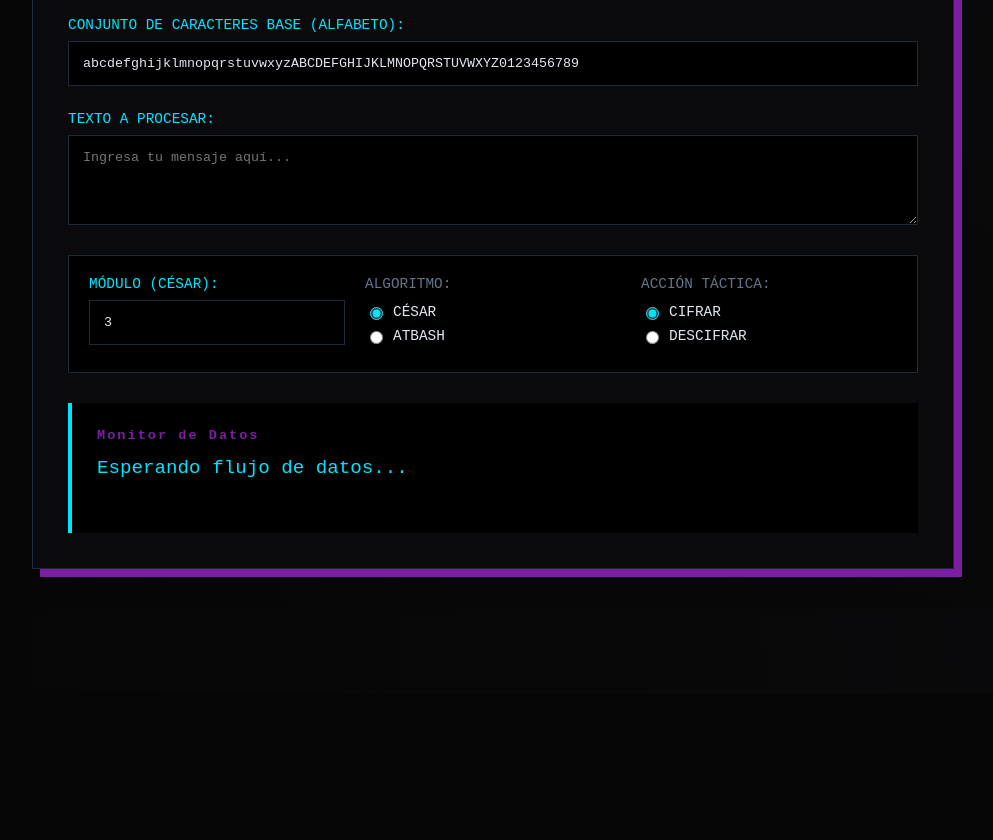
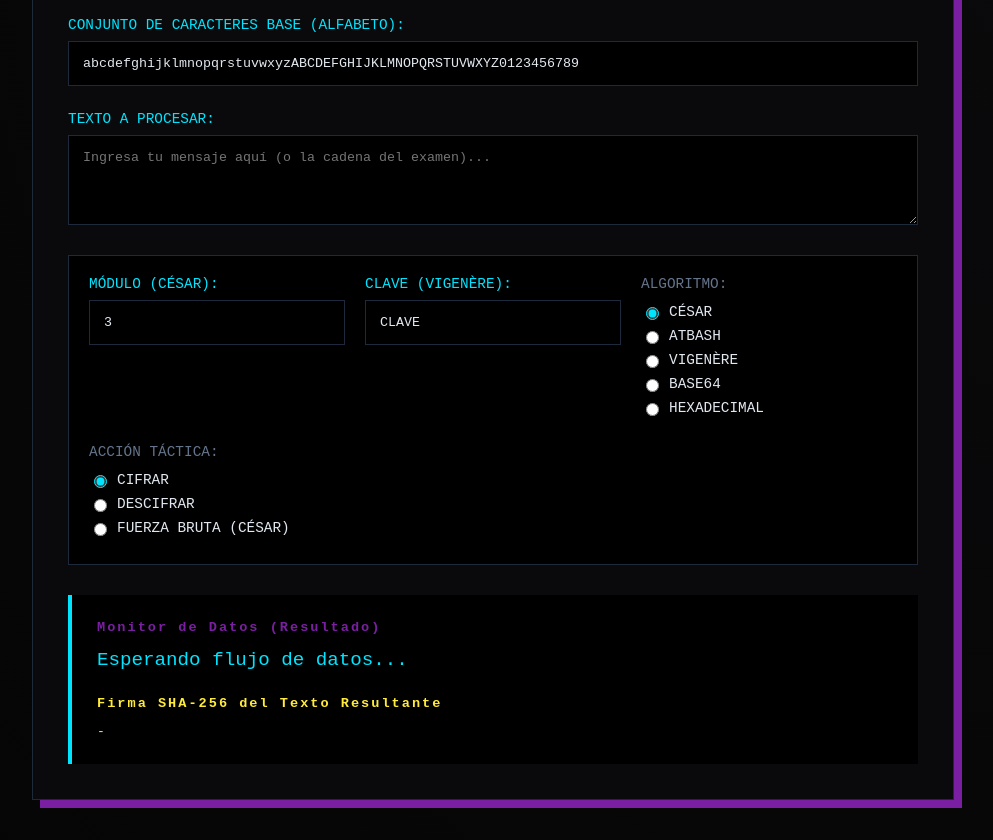
Before and after one commit to jefazo-isc/cifrando, a plain HTML site: page index.html in a window 1280 px wide. Shown: the part 106-946 px from the top of the page, without its empty margins (147-1140 px from the left). Before the commit the page ends 800 px from the top, so only its background shows below. Drawn offline with Linux system fonts and the light colour scheme.

Commit message:
index.html

```diff
--- a/index.html
+++ b/index.html
@@ -18,7 +18,7 @@
 
             <div class="form-group">
                 <label>Texto a procesar:</label>
-                <textarea name="texto" rows="4" placeholder="Ingresa tu mensaje aquí..." required></textarea>
+                <textarea name="texto" rows="4" placeholder="Ingresa tu mensaje aquí (o la cadena del examen)..." required></textarea>
             </div>
 
             <div class="grid-options">
@@ -26,24 +26,35 @@
                     <label>Módulo (César):</label>
                     <input type="number" name="modulo" value="3">
                 </div>
+                <div>
+                    <label>Clave (Vigenère):</label>
+                    <input type="text" name="clave_vigenere" value="CLAVE">
+                </div>
 
                 <div class="radio-group">
                     <label class="group-title">Algoritmo:</label>
                     <label><input type="radio" name="tipo_cifrado" value="cesar" checked> César</label>
                     <label><input type="radio" name="tipo_cifrado" value="atbash"> Atbash</label>
+                    <label><input type="radio" name="tipo_cifrado" value="vigenere"> Vigenère</label>
+                    <label><input type="radio" name="tipo_cifrado" value="base64"> Base64</label>
+                    <label><input type="radio" name="tipo_cifrado" value="hex"> Hexadecimal</label>
                 </div>
 
                 <div class="radio-group">
                     <label class="group-title">Acción táctica:</label>
                     <label><input type="radio" name="accion" value="cifrar" checked> Cifrar</label>
                     <label><input type="radio" name="accion" value="descifrar"> Descifrar</label>
+                    <label><input type="radio" name="accion" value="fuerzabruta"> Fuerza Bruta (César)</label>
                 </div>
             </div>
         </form>
 
         <div class="salida-vivo">
-            <h3>Monitor de Datos</h3>
+            <h3>Monitor de Datos (Resultado)</h3>
             <div id="monitor-resultado">Esperando flujo de datos...</div>
+
+            <h3 style="margin-top: 25px; color: #ffeb3b;">Firma SHA-256 del Texto Resultante</h3>
+            <div id="monitor-sha256" style="color: #ffeb3b; font-family: monospace; word-wrap: break-word;">-</div>
         </div>
     </div>
 
```
